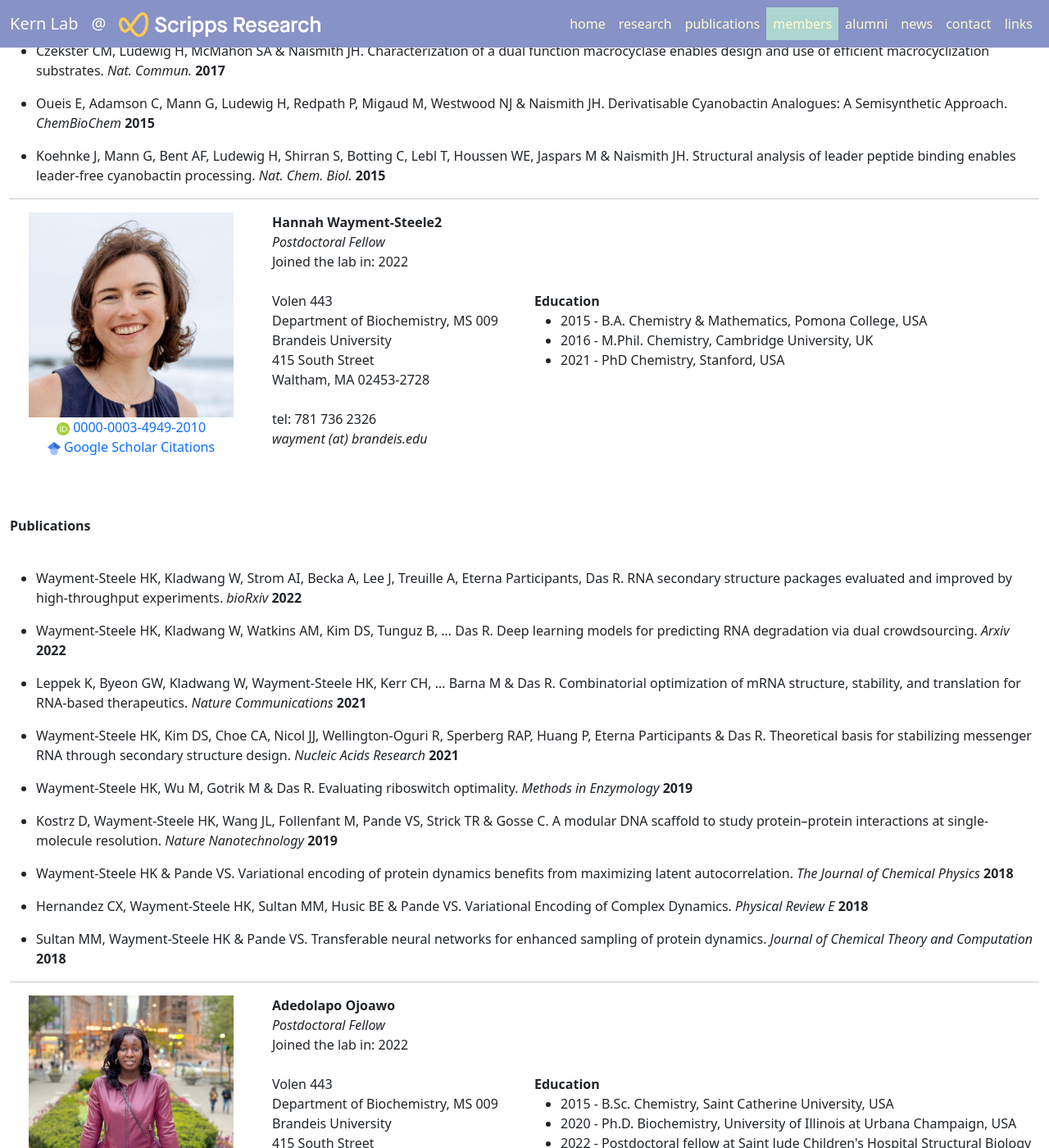
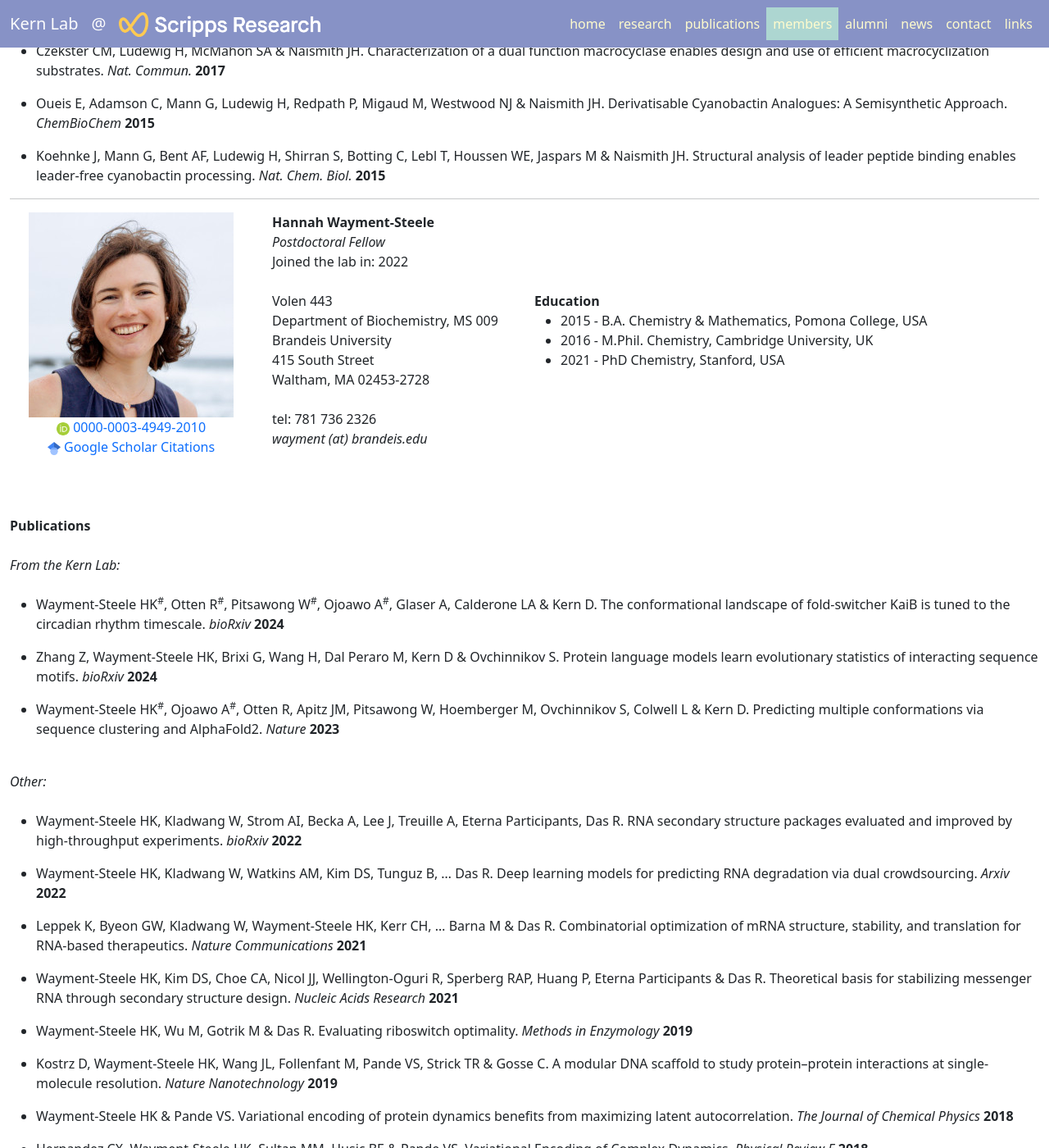
Before and after one commit to kernlab-scripps/kernlab-scripps.github.io, a Jekyll site: the page built from member/index.html, in a window 1280 px wide and 1400 px high, scrolled down 2358 px. Shown: the whole window at 82% size. Built offline with Jekyll 4.4.1, drawn with Linux system fonts in a browser that asks for light colours.

Commit message:
Update members.yml

```diff
--- a/_data/members.yml
+++ b/_data/members.yml
@@ -68,7 +68,7 @@
     - 'Oueis E, Adamson C, Mann G, Ludewig H, Redpath P, Migaud M, Westwood NJ & Naismith JH. Derivatisable Cyanobactin Analogues: A Semisynthetic Approach. *ChemBioChem* **2015**'
     - Koehnke J, Mann G, Bent AF, Ludewig H, Shirran S, Botting C, Lebl T, Houssen WE, Jaspars M & Naismith JH. Structural analysis of leader peptide binding enables leader-free cyanobactin processing. *Nat. Chem. Biol.* **2015**
 
-- name: Hannah Wayment-Steele2
+- name: Hannah Wayment-Steele
 ##  webmaster: "True" (only for the person who is currently webmaster)
   image: /static/img/members/hannah.jpg
   position: Postdoctoral Fellow
```
